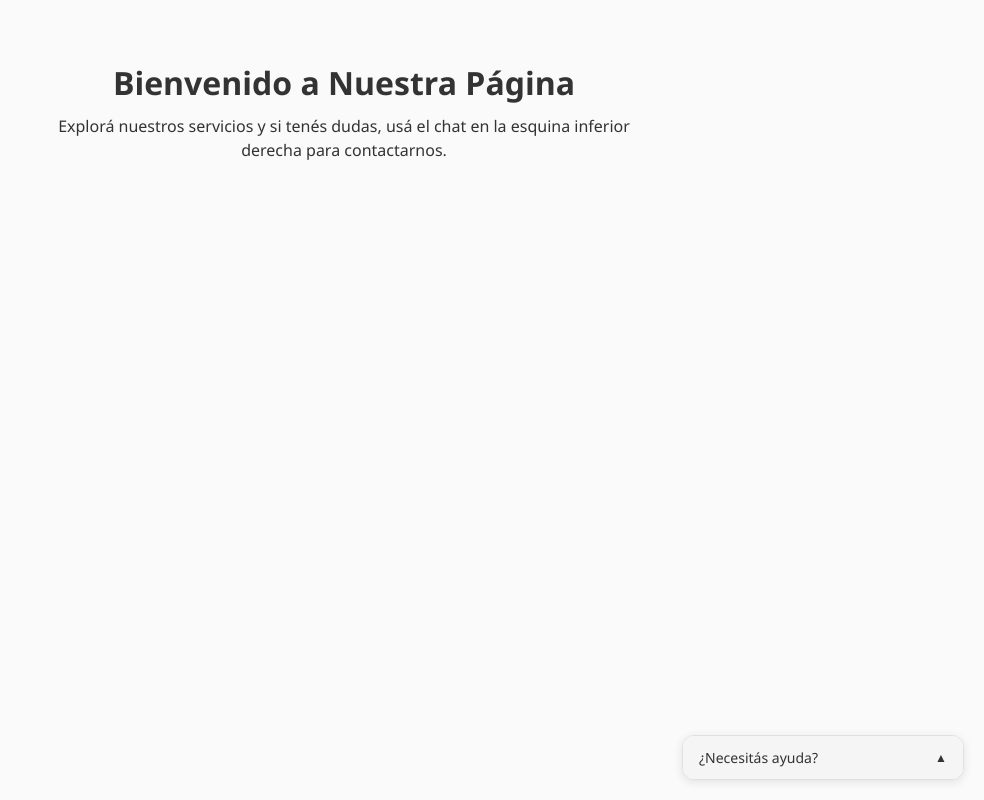
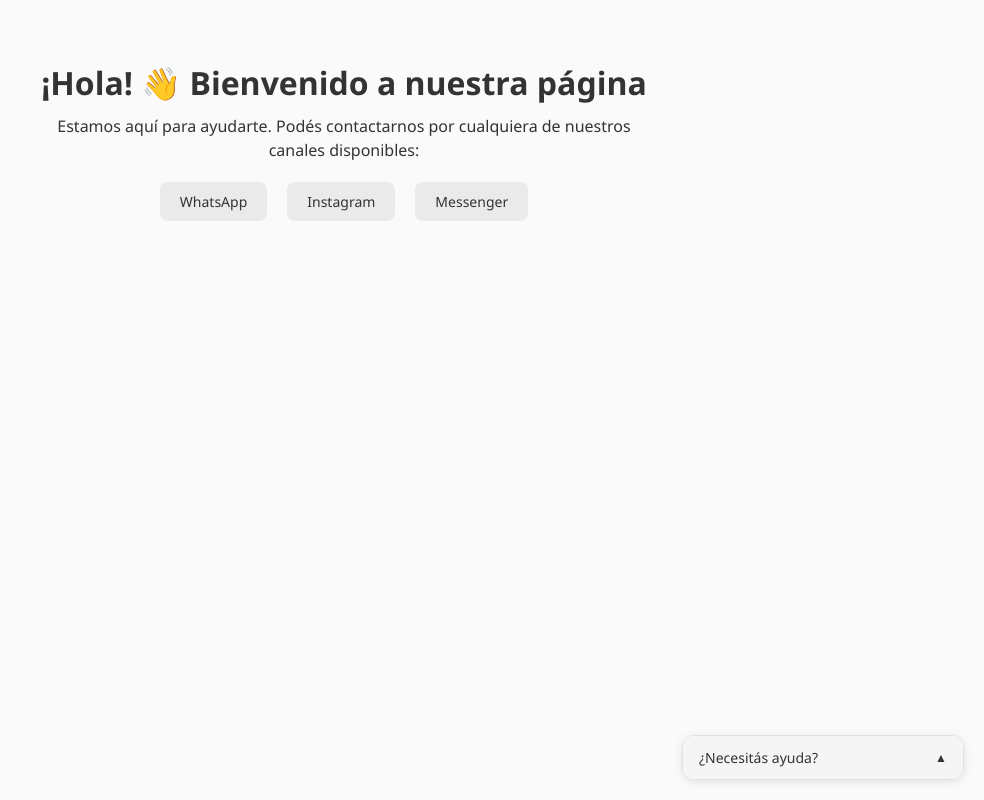
Before and after one commit to ghabhal/ghabhal.github.io, a plain HTML site: page landingpage.html in a window 1280 px wide. Shown: the whole page, without its empty margins (296-1280 px from the left). Drawn offline with Linux system fonts and the light colour scheme.

Commit message:
Add files via upload

```diff
--- a/landingpage.html
+++ b/landingpage.html
@@ -3,7 +3,7 @@
 <head>
   <meta charset="UTF-8" />
   <meta name="viewport" content="width=device-width, initial-scale=1.0"/>
-  <title>Landing Page con Chat</title>
+  <title>Landing Page - Atención al Cliente</title>
   <style>
     body {
       margin: 0;
@@ -25,8 +25,32 @@
     p {
       font-size: 1rem;
       max-width: 600px;
-      margin: 0 auto;
+      margin: 0 auto 20px;
       line-height: 1.5;
+    }
+
+    .channels {
+      display: flex;
+      justify-content: center;
+      gap: 20px;
+      margin-top: 20px;
+      flex-wrap: wrap;
+    }
+
+    .channel-button {
+      padding: 10px 20px;
+      border: none;
+      border-radius: 8px;
+      font-size: 14px;
+      cursor: pointer;
+      background-color: #eaeaea;
+      transition: background-color 0.2s;
+      text-decoration: none;
+      color: #333;
+    }
+
+    .channel-button:hover {
+      background-color: #dcdcdc;
     }
 
     /* Chat Widget */
@@ -110,8 +134,13 @@
 <body>
 
   <header>
-    <h1>Bienvenido a Nuestra Página</h1>
-    <p>Explorá nuestros servicios y si tenés dudas, usá el chat en la esquina inferior derecha para contactarnos.</p>
+    <h1>¡Hola! 👋 Bienvenido a nuestra página</h1>
+    <p>Estamos aquí para ayudarte. Podés contactarnos por cualquiera de nuestros canales disponibles:</p>
+    <div class="channels">
+      <a href="https://wa.me/5491123456789" class="channel-button" target="_blank">WhatsApp</a>
+      <a href="https://instagram.com/tuusuario" class="channel-button" target="_blank">Instagram</a>
+      <a href="https://m.me/tuusuario" class="channel-button" target="_blank">Messenger</a>
+    </div>
   </header>
 
   <!-- Chat en vivo minimalista -->
```
